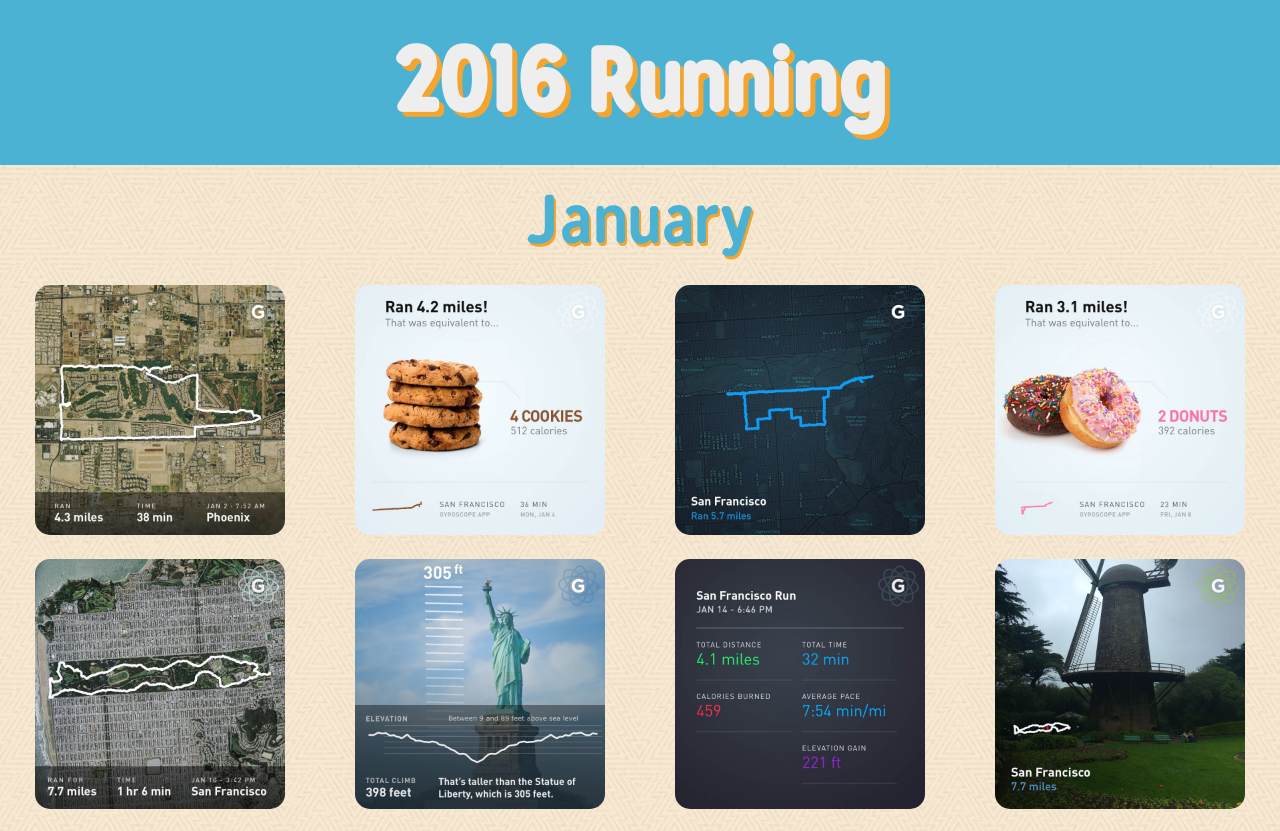
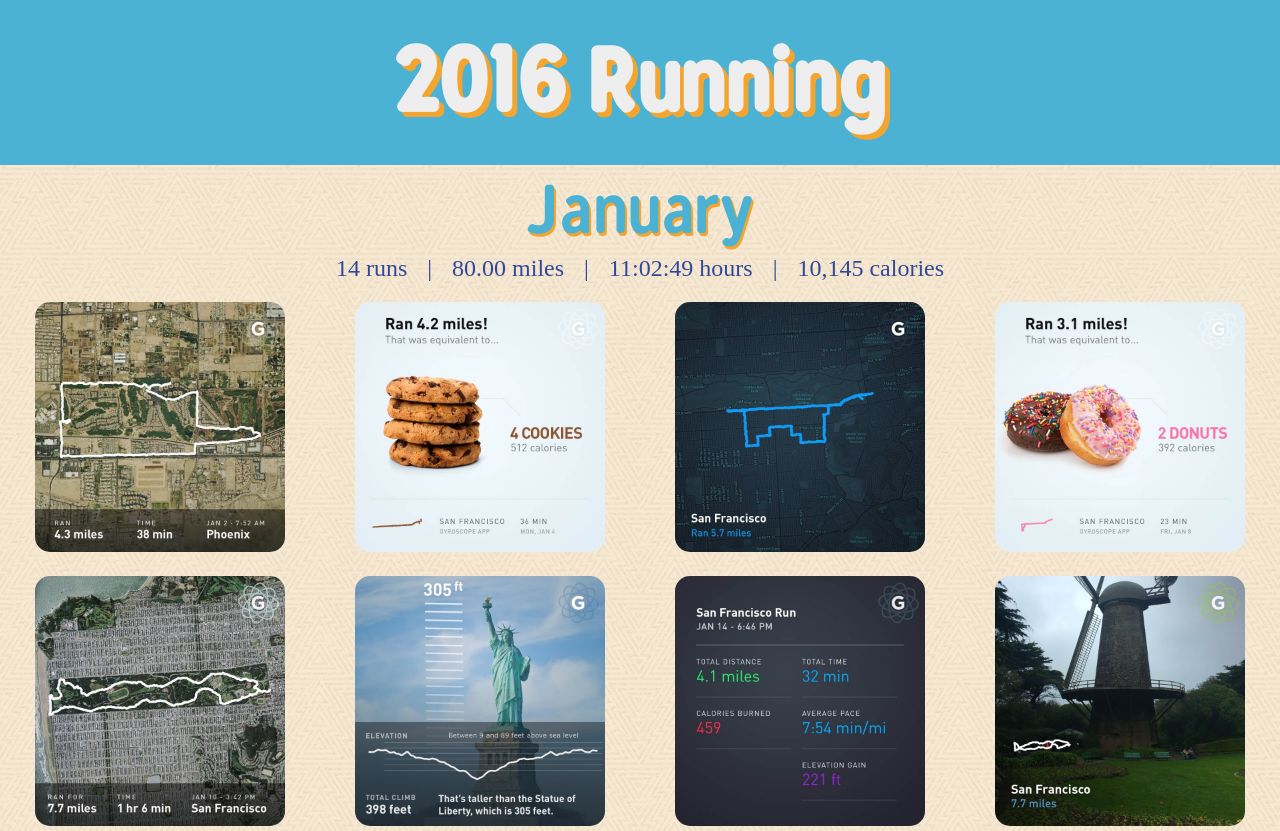
Before and after one commit to jwngr/lifeledger, a React (Create React App) app: page / in a window 1280 px wide. Shown: the top 831 px of the page. Built offline with nearby package versions, Linux system fonts and the light colour scheme.

Commit message:
Added monthly stats

```diff
--- a/src/App.js
+++ b/src/App.js
@@ -26,8 +26,6 @@ class App extends Component {
     this.state = {
       modalRunInfo,
     };
-
-    console.log(props.match.params.date);
 
     this.openModal = this.openModal.bind(this);
     this.closeModal = this.closeModal.bind(this);
--- a/src/MonthLedger.css
+++ b/src/MonthLedger.css
@@ -1,9 +1,25 @@
-.month {
+.monthName {
   font-size: 70px;
   font-family: 'gunnar-regular';
-  margin: 10px;
+  margin: 0;
   color: #4CB2D4;
   text-shadow: 2px 3px #F3A530;
+}
+
+.monthStats {
+  margin: 0 0 10px 0;
+}
+
+.monthStats > p {
+  font-size: 24px;
+  font-family: 'Vollkorn';
+  color: #30499B;
+  display: inline;
+  margin: 0;
+}
+
+.monthStats > .separator {
+  margin: 0 20px;
 }
 
 .imagesContainer {
@@ -25,3 +41,14 @@
 .imagesContainer img:hover {
   transform: scale(1.1);
 }
+
+@media (max-width: 850px) {
+  .monthStats > p {
+    font-size: 20px;
+    display: block;
+  }
+
+  .monthStats > .separator {
+    display: none;
+  }
+}
--- a/src/MonthLedger.js
+++ b/src/MonthLedger.js
@@ -1,7 +1,9 @@
 import React, { Component } from 'react';
 import { Link } from 'react-router-dom';
 
-import {getImageKey} from './utils';
+import {
+  getImageKey, getSecondsFromTime, getNumberWithCommas, getFormattedTimeFromSeconds,
+} from './utils';
 
 import runs from './resources/runs.json';
 import months from './resources/months.json';
@@ -10,6 +12,13 @@ import './MonthLedger.css';
 
 class MonthLedger extends Component {
   render() {
+    const stats = {
+      runs: 0,
+      distance: 0,
+      time: 0,
+      calories: 0,
+    };
+
     const images = [];
     runs.forEach(run => {
       const {day, month, year} = run;
@@ -24,13 +33,26 @@ class MonthLedger extends Component {
               onClick={this.props.openModal.bind(null, run)} />
           </Link>
         );
+
+        stats.runs += 1;
+        stats.distance += run.distance;
+        stats.time += getSecondsFromTime(run.time);
+        stats.calories += run.calories;
       }
     });
 
     return (
-      <div className="month-ledger">
-        <p className="month">{months[this.props.month]}</p>
-
+      <div>
+        <p className="monthName">{months[this.props.month]}</p>
+        <div className="monthStats">
+          <p>{stats.runs} runs</p>
+          <p className="separator">|</p>
+          <p>{parseFloat(stats.distance).toFixed(2)} miles</p>
+          <p className="separator">|</p>
+          <p>{getFormattedTimeFromSeconds(stats.time)} hours</p>
+          <p className="separator">|</p>
+          <p>{getNumberWithCommas(stats.calories)} calories</p>
+        </div>
         <div className="imagesContainer">
           {images}
         </div>
--- a/src/RunModal.js
+++ b/src/RunModal.js
@@ -1,7 +1,7 @@
 import React, { Component } from 'react';
 import {Redirect} from 'react-router-dom';
 
-import {getImageKey, getFormattedTime} from './utils';
+import {getImageKey, getRegularTime} from './utils';
 
 import months from './resources/months.json';
 
@@ -30,7 +30,7 @@ class RunModal extends Component {
               <div className="title">
                 <p>{months[month]} {day}, {year}</p>
                 <p className="dateTimeSeparator">|</p>
-                <p>{getFormattedTime(startTime)}</p>
+                <p>{getRegularTime(startTime)}</p>
               </div>
               <div className="runInfo">
                 <div>
--- a/src/resources/runs.json
+++ b/src/resources/runs.json
@@ -1395,7 +1395,7 @@
     "year": 2016,
     "startTime": "12:02",
     "distance": 3.77,
-    "time": "38;45",
+    "time": "38:45",
     "pace": "10:17",
     "calories": 426
   },
--- a/src/utils.js
+++ b/src/utils.js
@@ -1,22 +1,43 @@
+export function padWithZero(value) {
+  if (value < 10) {
+    return `0${value}`;
+  } else {
+    return value;
+  }
+}
+
 export function getImageKey(day, month, year) {
-  let key = `${year}-`;
+  return `${year}-${padWithZero(month)}-${padWithZero(day)}`;
+}
 
-  if (month < 10) {
-    key += `0${month}-`;
+export function getSecondsFromTime(time) {
+  var tokens = time.split(":");
+
+  let hoursCount = 0;
+  let minutesCount = 0;
+  let secondsCount = 0;
+  if (tokens.length === 2) {
+    [minutesCount, secondsCount] = tokens;
   } else {
-    key += `${month}-`;
+    [hoursCount, minutesCount, secondsCount] = tokens;
   }
 
-  if (day < 10) {
-    key += `0${day}`;
-  } else {
-    key += day;
-  }
+  hoursCount = parseInt(hoursCount, 10);
+  minutesCount = parseInt(minutesCount, 10);
+  secondsCount = parseInt(secondsCount, 10);
 
-  return key;
+  return (hoursCount * 60 * 60) + (minutesCount * 60) + secondsCount;
 }
 
-export function getFormattedTime(militaryTime) {
+export function getFormattedTimeFromSeconds(value) {
+  const hoursCount = Math.floor(value / 3600);
+  const minutesCount = padWithZero(Math.floor(value / 60 % 60));
+  const secondsCount = padWithZero(Math.floor(value % 60));
+
+  return `${hoursCount}:${minutesCount}:${secondsCount}`
+}
+
+export function getRegularTime(militaryTime) {
   const [hour, minute] = militaryTime.split(':').map(token => parseInt(token, 10));
 
   if (hour > 12) {
@@ -31,3 +52,9 @@ export function getFormattedTime(militaryTime) {
     return `${militaryTime} AM`;
   }
 }
+
+export function getNumberWithCommas(value) {
+  var parts = value.toString().split(".");
+  parts[0] = parts[0].replace(/\B(?=(\d{3})+(?!\d))/g, ",");
+  return parts.join(".");
+}
```
